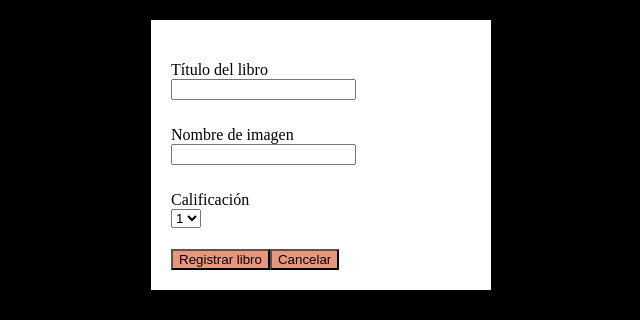
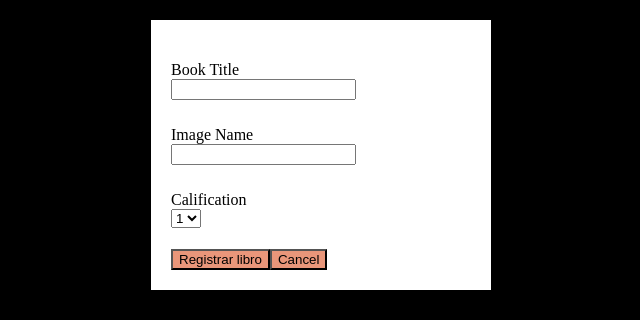
Before and after one commit to LauraBas/Isabel-Allende-Books, a React (Create React App) app: page / in a window 1280 px wide. Both pictures are taken after typing "Sample" into the empty fields and a click on the button "Add new book". Shown: the top 320 px of the page, without its empty margins (319-959 px from the left). Built offline with nearby package versions, Linux system fonts and the light colour scheme.

Commit message:
add app structure and design

```diff
--- a/src/App.js
+++ b/src/App.js
@@ -26,11 +26,14 @@ class App extends React.Component {
 
         };
     }
+    onAdd = (item) => {
+        console.log(item);
+}
 
     render() {
         return (
             <div className="app">
-                <Menu title="Books"/>
+                <Menu title="Isabel Allende" onadd={this.onAdd}/>
                 <List items={this.state.books}/>
             </div>
         );
--- a/src/Menu.js
+++ b/src/Menu.js
@@ -8,6 +8,7 @@ class Menu extends React.Component {
         super(props);
         this.state = {newItemPanel:false}
         this.add = this.add.bind(this);
+        this.onCancel = this.onCancel.bind(this);
     }
 
     add(){
@@ -35,7 +36,7 @@ class Menu extends React.Component {
                 </div>
                 {
                     (this.state.newItemPanel)?
-                <PanelAdd onCancel={this.onCancel}/>
+                <PanelAdd oncancel={this.onCancel} onadd={this.props.onadd}/>
                 :
                 ''
                 }
--- a/src/item.js
+++ b/src/item.js
@@ -11,7 +11,7 @@ class Item extends React.Component {
 
     componentDidMount() {
         this.setState({
-            starts: Array(parseInt(this.props.rating)).fill(1)
+            stars: Array(parseInt(this.props.rating)).fill(1)
         });
     }
 
--- a/src/paneladd.js
+++ b/src/paneladd.js
@@ -3,30 +3,50 @@ import React from "react";
 class PanelAdd extends React.Component {
     constructor(props){
         super(props);
-        this.state = [];
+        this.state = {
+            title:'',
+            image:'',
+            rating: 1
+        };
     }
-    onSubmit(e){
+    onChangeTitle = (e) => {
+        this.setState({title: e.target.value});
+    }
+    onChangeImage = (e) => {
+        this.setState({title: e.target.value});
+    }
+    onChangeRating = (e) => {
+        const rating = parseInt(e.target.value);
+        this.setState({title: rating});
+    }
+    onSubmit = (e) => {
         e.preventDefault();
+        const title = this.state.title;
+        const image = this.state.image;
+        const rating = this.state.rating;
+
+        this.props.onadd({title: title, image: image, rating: rating});
+        this.props.oncancel(e);
     }
 
     render() {
         return (
             <div className="new-item-panel-container">
                 <div className="new-item-panel">
-                    <form onSubmit={this.submit}>
+                    <form onSubmit={this.onSubmit}>
                         <p>
-                            <label>Título del libro</label><br/>
-                            <input type="text" name="title" className="input"/>
+                            <label>Book Title</label><br/>
+                            <input onChange={this.onChangeTitle.title}type="text" name="title" className="input"/>
                         </p>
 
                         <p>
-                            <label>Nombre de imagen</label><br/>
-                            <input type="text" name="image" className="input"/>
+                            <label>Image Name</label><br/>
+                            <input onChange={this.onChangeImage.title}type="text" name="image" className="input"/>
                         </p>
 
                         <p>
-                            <label>Calificación</label><br/>
-                            <select>
+                            <label>Calification</label><br/>
+                            <select onChange={this.onChangeRating}>
                                 <option value="1">1</option>
                                 <option value="2">2</option>
                                 <option value="3">3</option>
@@ -35,7 +55,7 @@ class PanelAdd extends React.Component {
                             </select>
                         </p>
                         <input type="submit" className="button btn-blue" value="Registrar libro"/>
-                        <button onClick={this.props.oncancel} className="button btn-normal">Cancelar</button>
+                        <button onClick={this.props.oncancel} className="button btn-normal">Cancel</button>
                     </form>
                 </div>
             </div>
```
